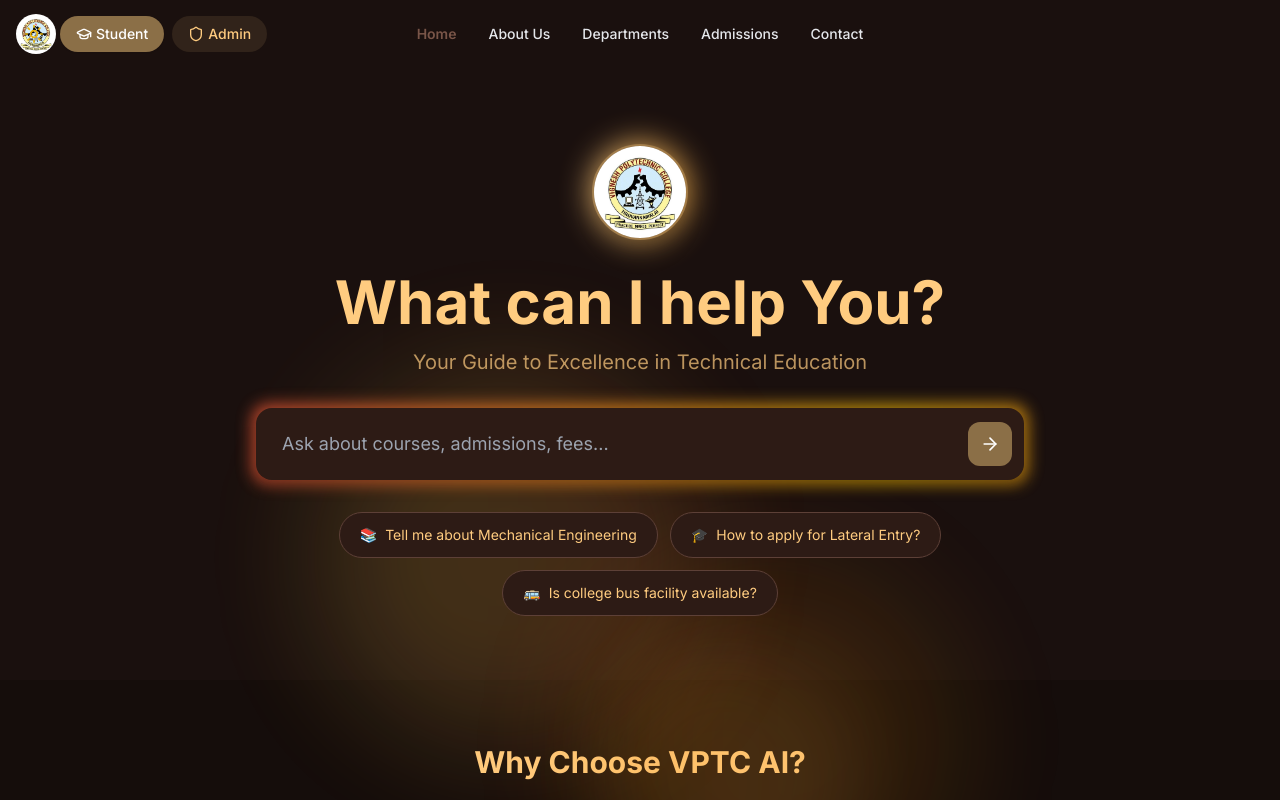
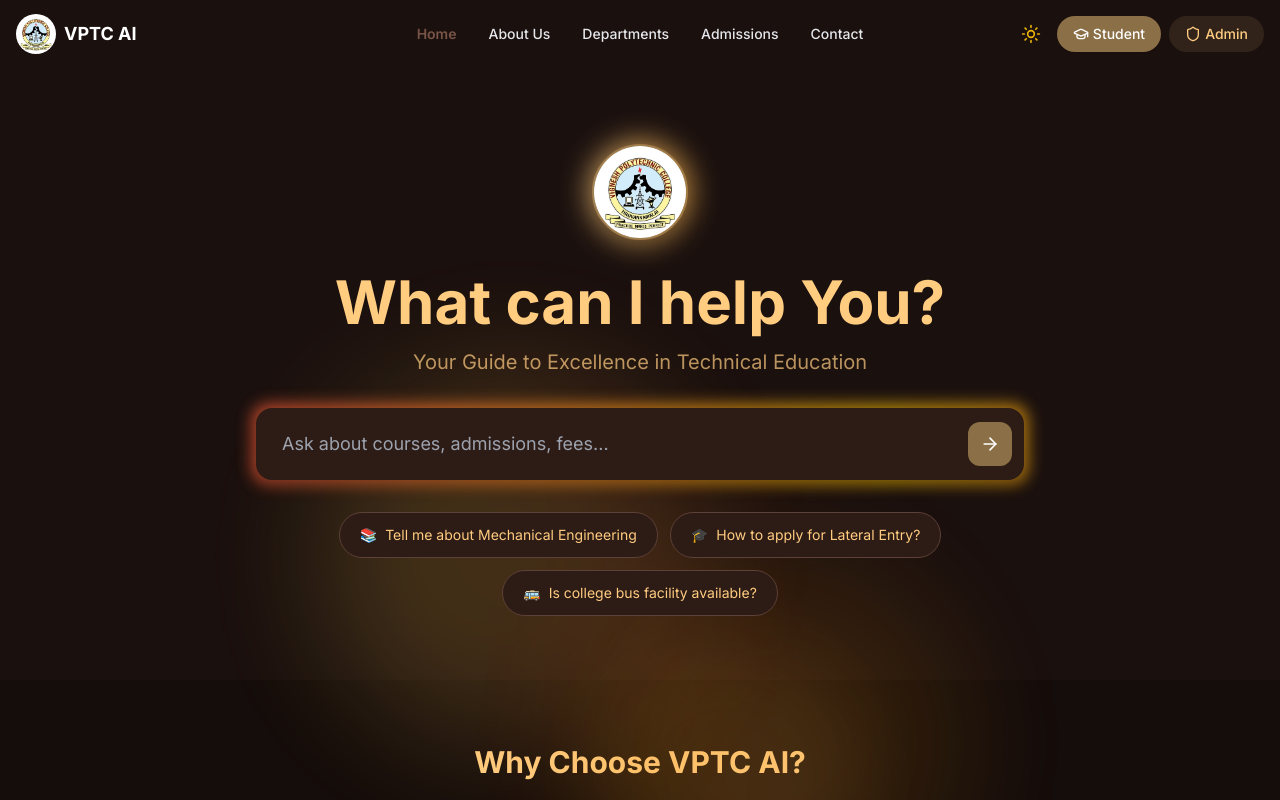
Before and after one commit to sri-vijay-git/vptc-ai-chatbot, a Next.js app in the folder frontend/: page / in a window 1280 px wide. Shown: the top 800 px of the page. Built offline with nearby package versions, Linux system fonts and the light colour scheme.

Commit message:
fix: align sign-in and theme buttons to right side of navbar

```diff
--- a/frontend/components/Navbar.tsx
+++ b/frontend/components/Navbar.tsx
@@ -129,7 +129,7 @@
                 </div>
 
                 {/* Right Actions - Always visible */}
-                <div className="flex items-center gap-2 z-50">
+                <div className="flex items-center gap-2 z-50 ml-auto">
                     {/* Theme Toggle */}
                     <button
                         onClick={toggleTheme}
```
